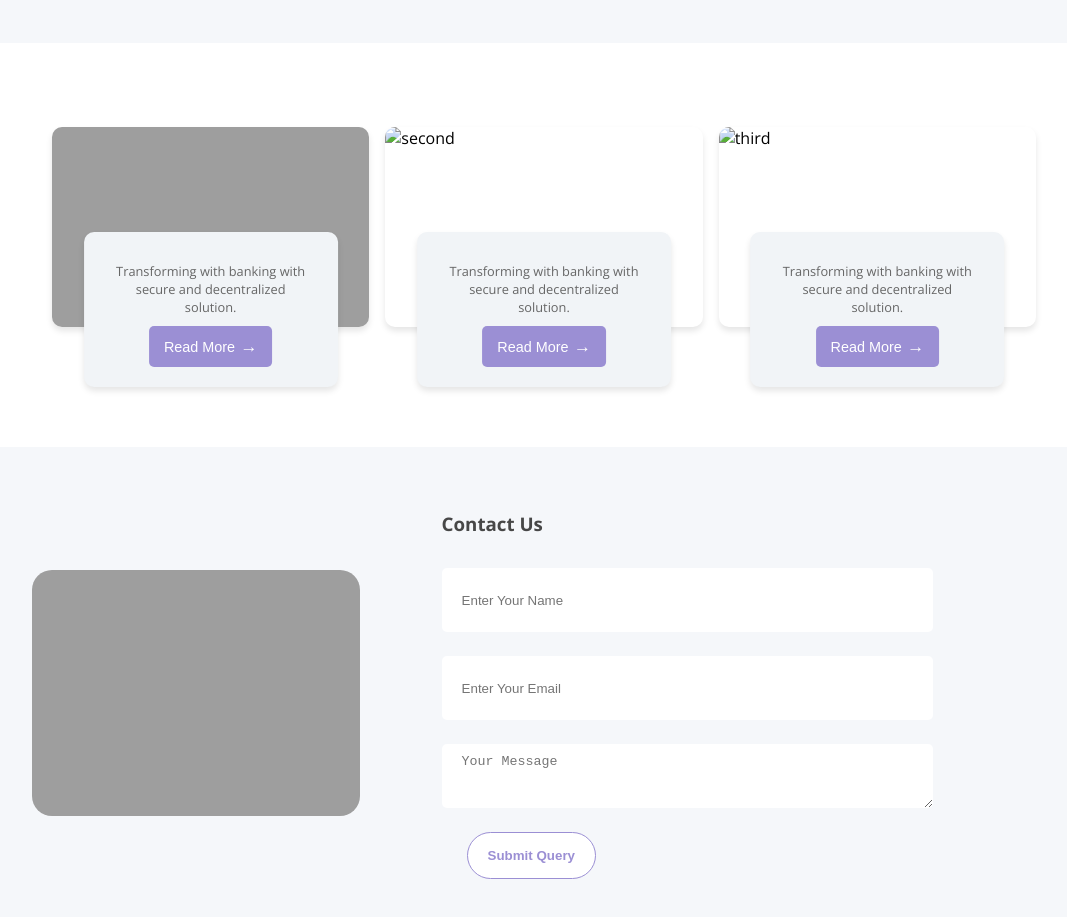
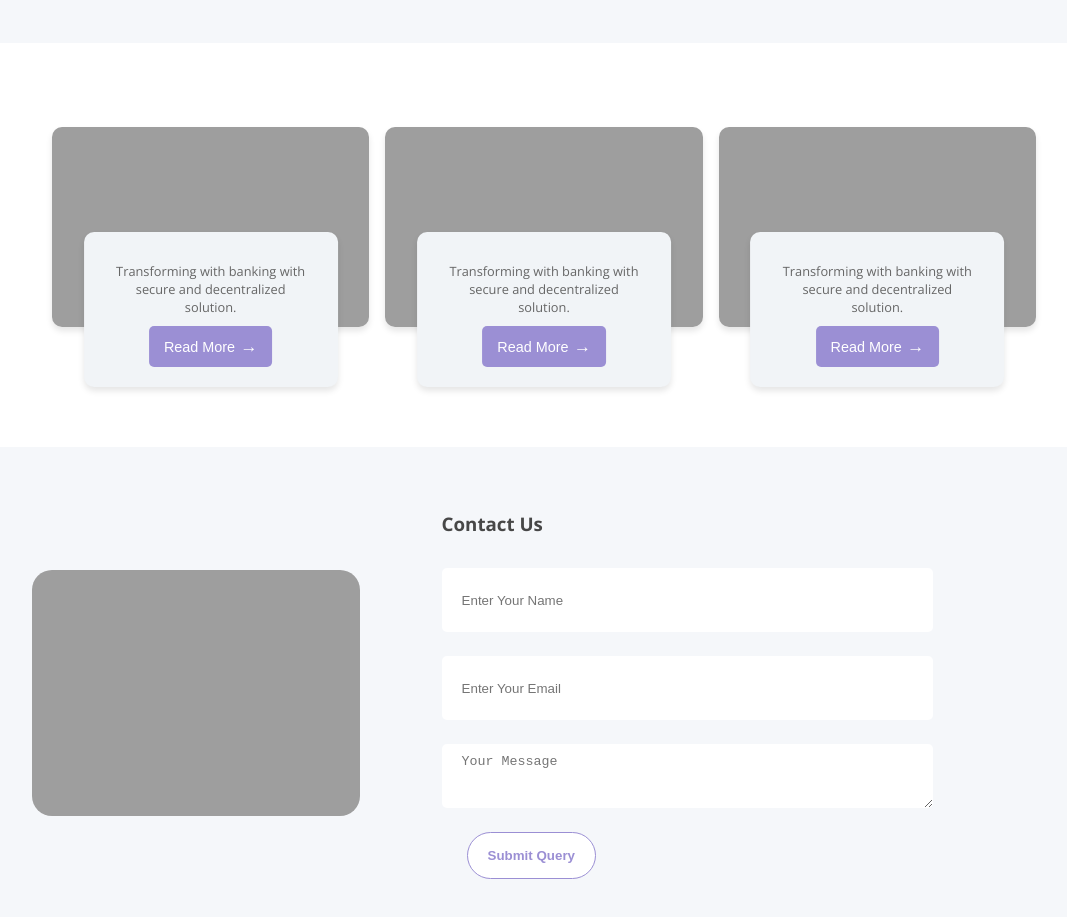
Before and after one commit to Farhad-Sayed/Blockchain-Assignment-1, a plain HTML site: page index.html in a window 1280 px wide. Shown: the part 1920-2837 px from the top of the page, without its empty margins (96-1163 px from the left). Drawn offline with nearby package versions, Linux system fonts and the light colour scheme; the site is published under a folder, as on GitHub Pages, so addresses that start at the root find nothing.

Commit message:
trying to fix some error...

```diff
--- a/index.html
+++ b/index.html
@@ -201,7 +201,7 @@
           <div class="image-card">
             <img
               src="./images/behnam-norouzi-RDXcFY5g5O4-unsplash.jpg"
-              alt=""
+              alt="first"
               class="card-image"
             />
             <div class="card-overlay">
@@ -214,7 +214,7 @@
           </div>
           <div class="image-card">
             <img
-              src="/images/second.jpg"
+              src="./images/second.jpg"
               alt="second"
               class="card-image"
             />
@@ -228,7 +228,7 @@
           </div>
           <div class="image-card">
             <img
-              src="/images/third.jpg"
+              src="./images/third.jpg"
               alt="third"
               class="card-image"
             />
```
